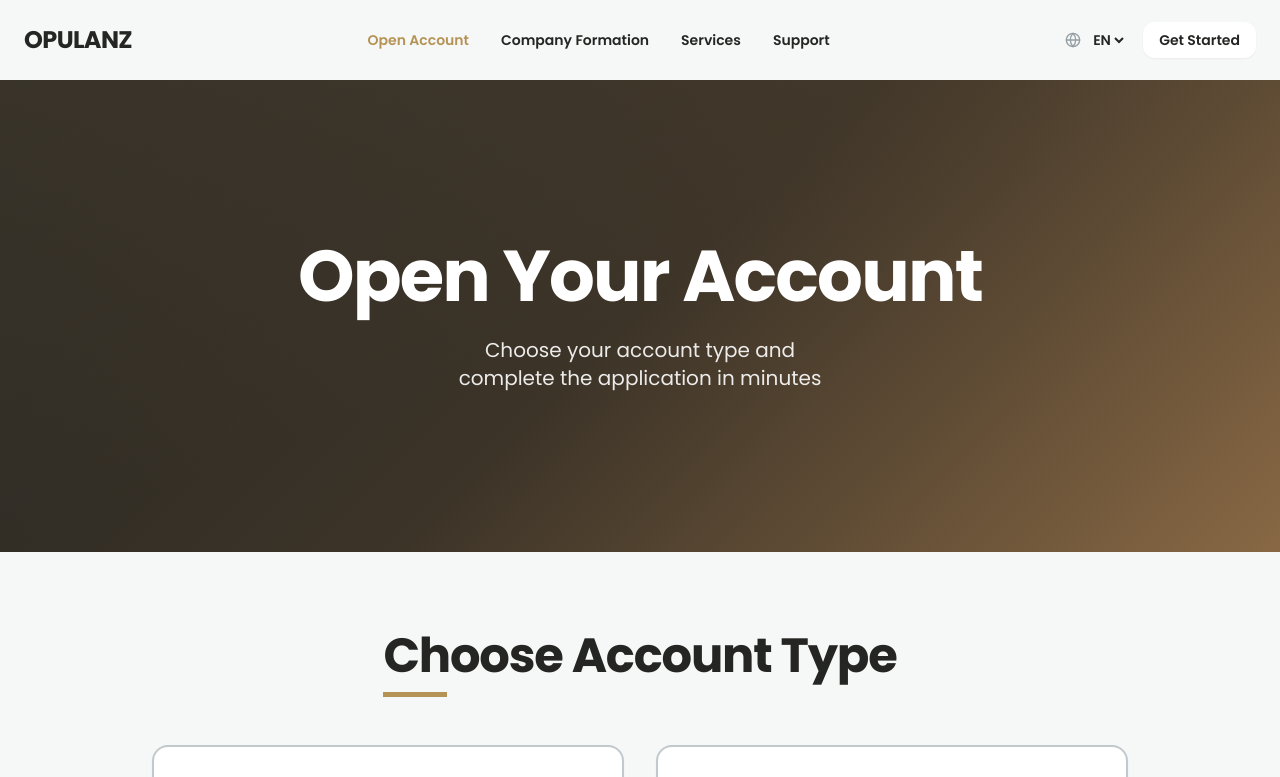
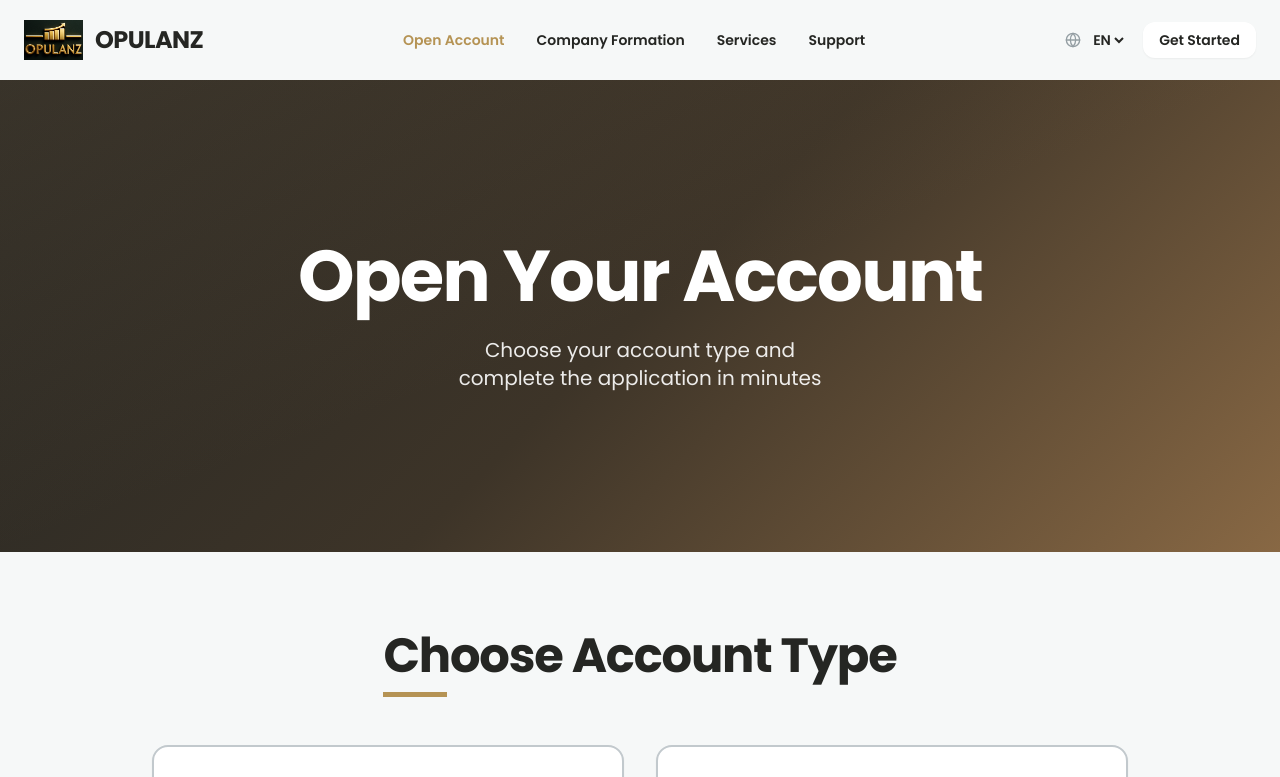
Before and after one commit to TAJKING10/opulanzbanking, a Next.js app: page /en/open-account in a window 1280 px wide. Shown: the top 777 px of the page. Built offline with nearby package versions, Linux system fonts and the light colour scheme.

Commit message:
Logo added And the top bar text color was corrected

```diff
--- a/components/header.tsx
+++ b/components/header.tsx
@@ -2,6 +2,7 @@
 
 import * as React from "react";
 import Link from "next/link";
+import Image from "next/image";
 import { usePathname } from "next/navigation";
 import { Menu, X, Globe } from "lucide-react";
 import { Button } from "@/components/ui/button";
@@ -45,9 +46,18 @@ export function Header({ locale }: HeaderProps) {
         {/* Logo */}
         <Link
           href={`/${locale}`}
-          className="text-2xl font-bold uppercase tracking-tight text-brand-dark transition-colors hover:text-brand-gold"
+          className="flex items-center gap-3 transition-opacity hover:opacity-80"
         >
-          OPULANZ
+          <Image
+            src="/images/opulanz-logo.png"
+            alt="Opulanz Logo"
+            width={40}
+            height={40}
+            className="h-10 w-auto"
+          />
+          <span className="text-2xl font-bold uppercase tracking-tight text-brand-dark">
+            OPULANZ
+          </span>
         </Link>
 
         {/* Desktop Navigation */}
```
Also changed, not shown: shared/components/header.tsx (+12 -2 lines), public/images/opulanz-logo.png (added), 1 other file (tests, documents, lock files or other folders).
